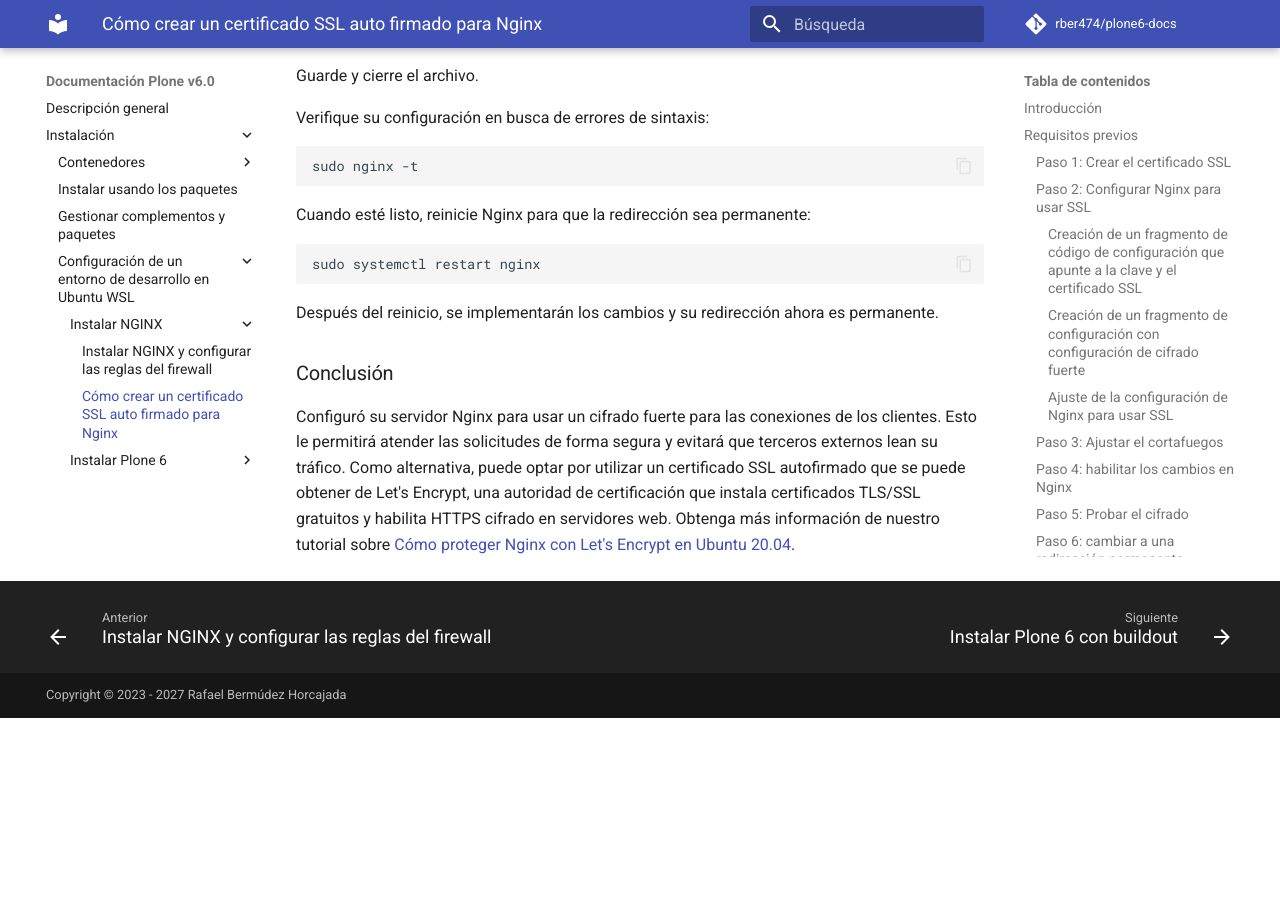
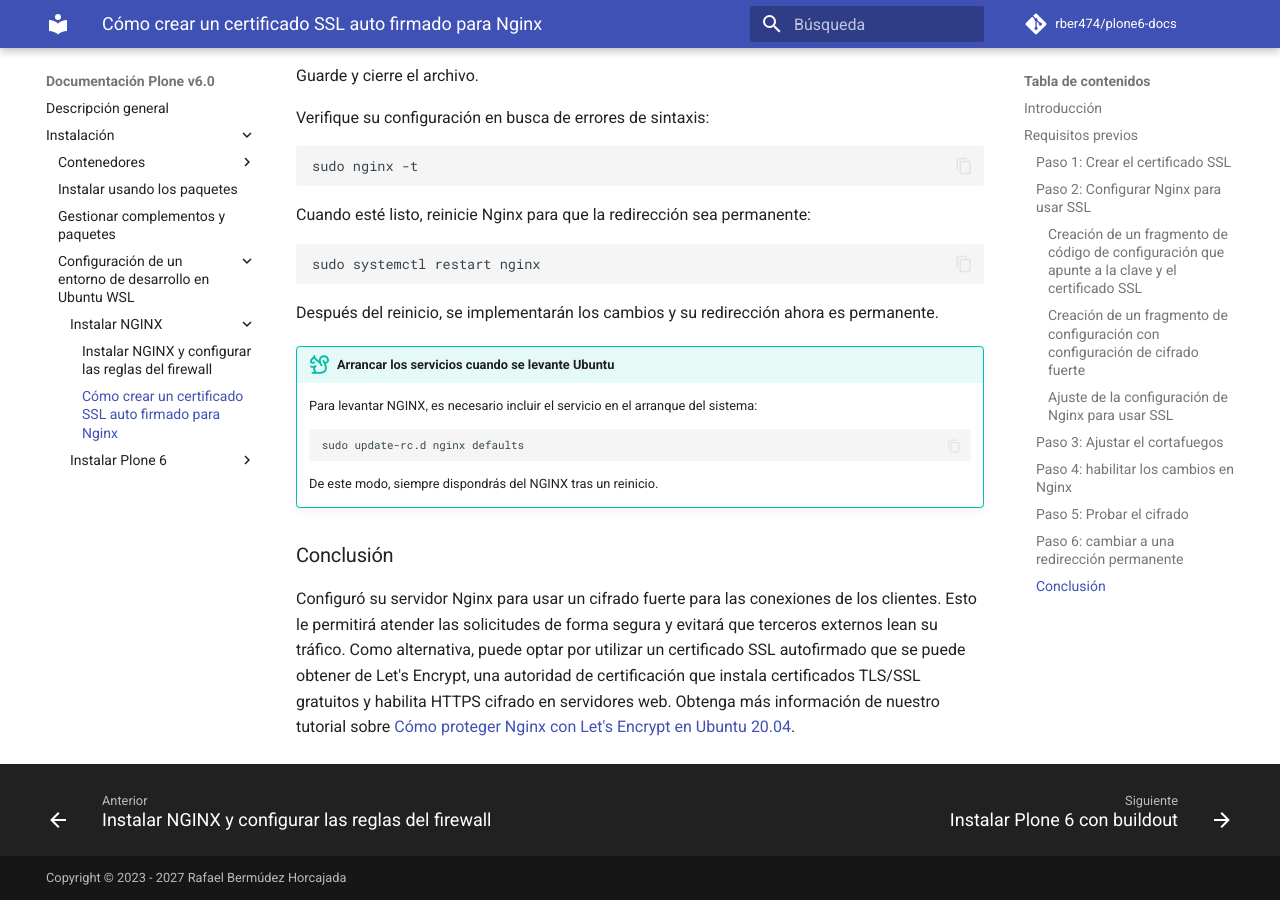
Before and after one commit to rber474/plone6-docs, an MkDocs documentation site: the page built from docs/install/desarrollo/certificado-ssl-nginx.md, in a window 1280 px wide and 900 px high, scrolled down 9847 px. Built offline with MkDocs 1.6.1 and Material for MkDocs 9.7.7, drawn with Linux system fonts in a browser that asks for light colours; comment, search, counter and statistics services are not loaded; before the commit the page ends 10565 px from its top, so only the background shows below that.

Commit message:
adds new info for startup services

````diff
--- a/docs/install/desarrollo/certificado-ssl-nginx.md
+++ b/docs/install/desarrollo/certificado-ssl-nginx.md
@@ -352,5 +352,14 @@ sudo systemctl restart nginx
 
 Después del reinicio, se implementarán los cambios y su redirección ahora es permanente.
 
+!!! tip "Arrancar los servicios cuando se levante Ubuntu"
+
+    Para levantar NGINX, es necesario incluir el servicio en el arranque del sistema:
+
+    ``` shell
+    sudo update-rc.d nginx defaults
+    ```
+    De este modo, siempre dispondrás del NGINX tras un reinicio.
+
 ### Conclusión
 Configuró su servidor Nginx para usar un cifrado fuerte para las conexiones de los clientes. Esto le permitirá atender las solicitudes de forma segura y evitará que terceros externos lean su tráfico. Como alternativa, puede optar por utilizar un certificado SSL autofirmado que se puede obtener de Let's Encrypt, una autoridad de certificación que instala certificados TLS/SSL gratuitos y habilita HTTPS cifrado en servidores web. Obtenga más información de nuestro tutorial sobre [Cómo proteger Nginx con Let's Encrypt en Ubuntu 20.04](https://www.digitalocean.com/community/tutorials/how-to-secure-nginx-with-let-s-encrypt-on-ubuntu-20-04).
````
